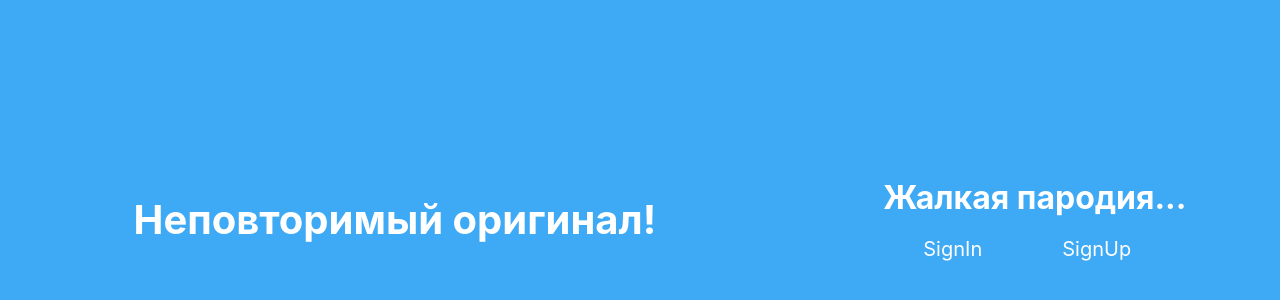
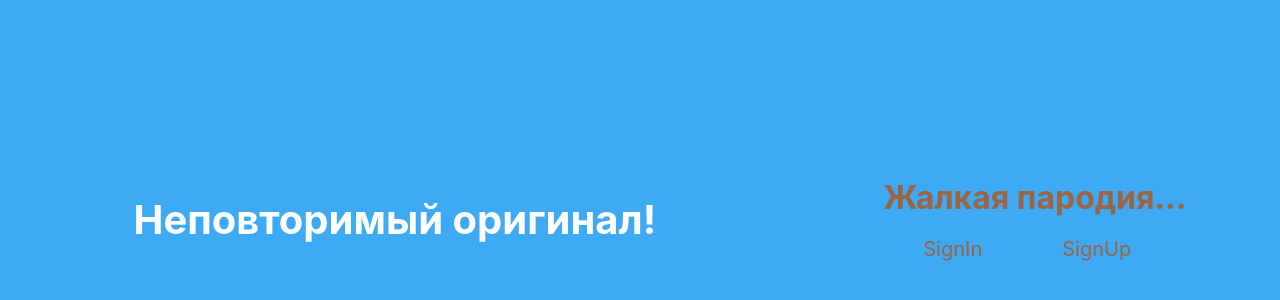
Before and after one commit to Dr-Khalilov/Project_Forms_App, a React (Create React App) app: page / in a window 1280 px wide. Shown: the part 40-340 px from the top of the page. Built offline with nearby package versions, Linux system fonts and the light colour scheme.

Commit message:
Added a new attempt to switch the link correctly

```diff
--- a/src/components/forms/Input/index.jsx
+++ b/src/components/forms/Input/index.jsx
@@ -14,7 +14,11 @@ const Input = props => {
     <>
       <label className={styles.container}>
         <input {...field} type='text' className={classNames} {...rest} />
-        <ErrorMessage component='div' name={field.name} className={styles.arrowStyles} />
+        <ErrorMessage
+          component='div'
+          name={field.name}
+          className={styles.arrowStyles}
+        />
       </label>
     </>
   );
--- a/src/pages/HomePage/HomePage.module.scss
+++ b/src/pages/HomePage/HomePage.module.scss
@@ -1,13 +1,13 @@
-.homePageContainer{
+.homePageContainer {
   display: flex;
   justify-content: space-around;
   align-items: center;
   margin-top: 200px;
 }
 
-.linkStyles{
+.linkStyles {
   text-decoration: none;
-    color: white;
+  color: #9c6441;
   font-size: 20px;
   padding: 15px 20px;
   margin: 20px;
--- a/src/pages/HomePage/index.jsx
+++ b/src/pages/HomePage/index.jsx
@@ -11,10 +11,10 @@ const HomePage = () => {
         rel='noreferrer'
         className={styles.linkStyles}
       >
-        <h1>Неповторимый оригинал!</h1>
+        <h1 style={{ color: 'white' }}>Неповторимый оригинал!</h1>
       </a>
       <div>
-        <h1 style={{ paddingBottom: '20px', color: 'white' }}>
+        <h1 style={{ paddingBottom: '20px', color: '#9c6441' }}>
           Жалкая пародия...
         </h1>
         <Link to='/sign-in' className={styles.linkStyles}>
--- a/src/pages/SignIn/SignIn.module.scss
+++ b/src/pages/SignIn/SignIn.module.scss
@@ -4,7 +4,6 @@
   justify-content: center;
   align-items: center;
   margin-top: 5%;
-
 }
 
 .headingStyles {
```
Also changed, not shown: src/components/Header/index.jsx (+7 -0 lines), src/components/forms/SignInForm/SignInForm.module.scss (line endings or trailing spaces). Lines whose indentation alone changed are shown as unchanged.
